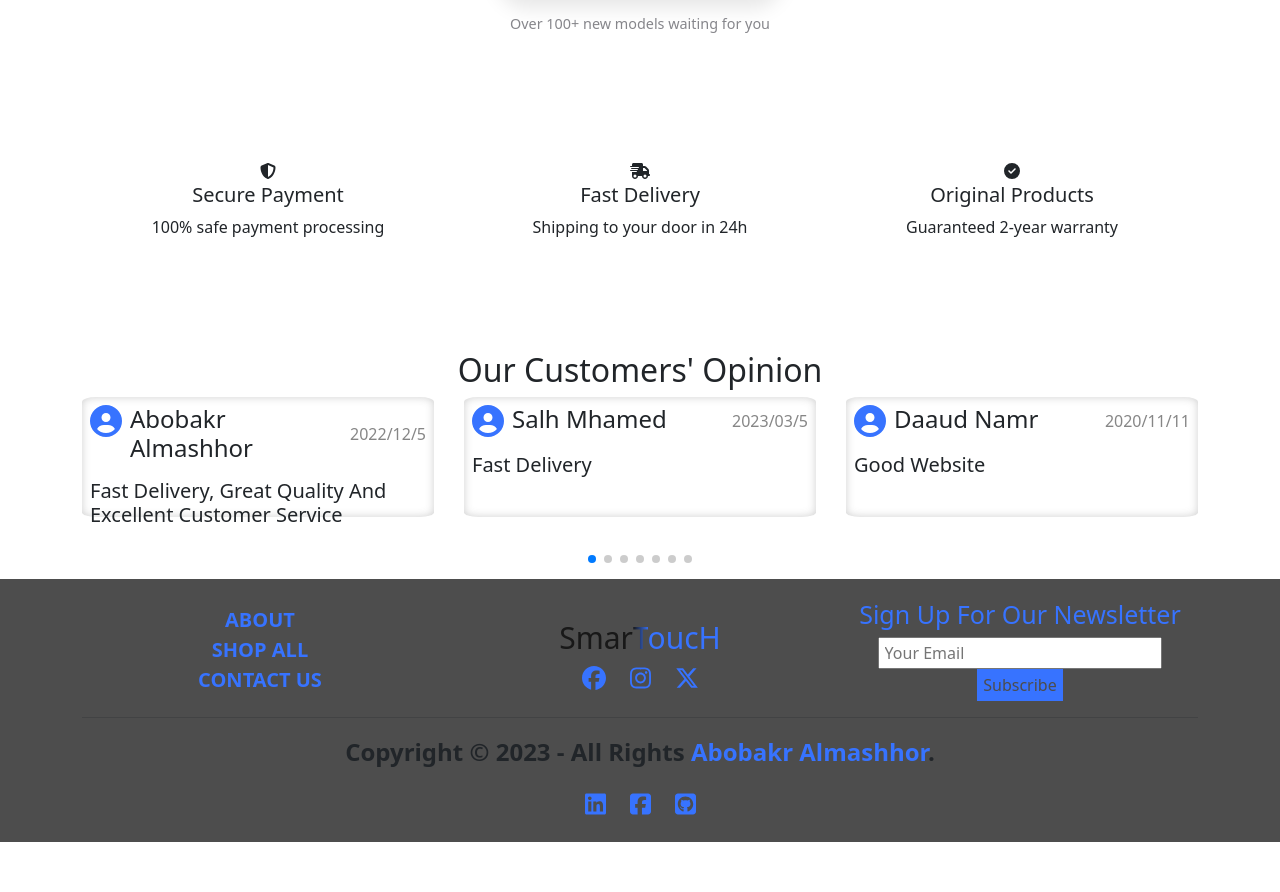
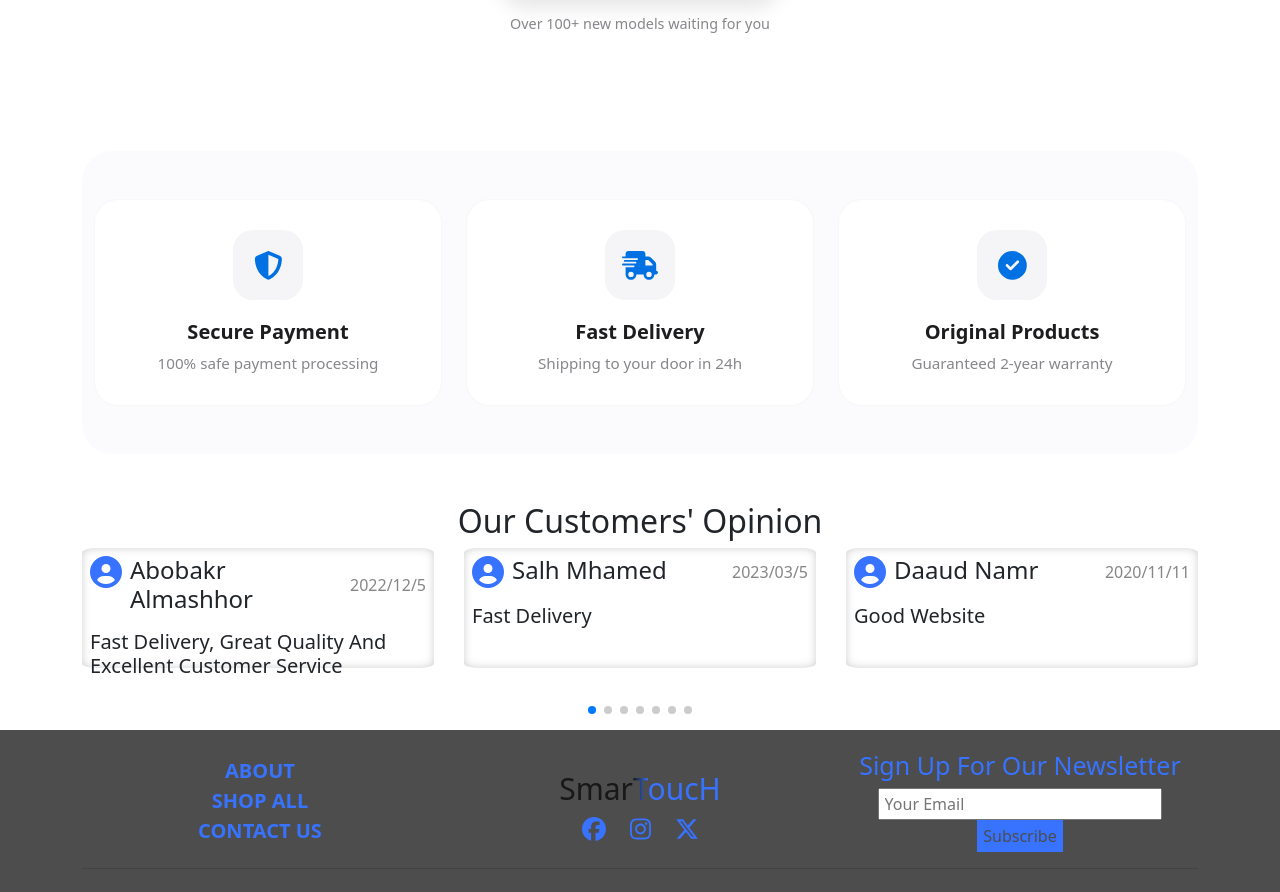
Before and after one commit to ab0bakr1/SmarToucH, a React (Create React App) app: page / in a window 1280 px wide. Shown: the part 2070-2962 px from the top of the page. Before the commit the page ends 2912 px from the top, so only its background shows below. Built offline with nearby package versions, Linux system fonts and the light colour scheme.

Commit message:
Update Excel.css

```diff
--- a/src/Component/Excel/Excel.css
+++ b/src/Component/Excel/Excel.css
@@ -1,15 +1,64 @@
-.excel-card h5{
+.features-section {
+    background: #fbfbfd; /* لون خلفية ناعم جداً */
+    border-radius: 30px;
+    margin-top: 40px;
+}
+
+.feature-modern-card {
+    background: #ffffff;
+    padding: 30px;
+    border-radius: 24px;
+    display: flex;
+    flex-direction: column;
+    align-items: center;
+    transition: all 0.4s ease;
+    border: 1px solid rgba(0, 0, 0, 0.03);
+    height: 100%;
+}
+
+.feature-modern-card:hover {
+    transform: translateY(-8px);
+    box-shadow: 0 15px 35px rgba(0, 0, 0, 0.06);
+    border-color: rgba(0, 113, 227, 0.2);
+}
+
+.feature-icon-wrapper {
+    width: 70px;
+    height: 70px;
+    background: #f5f5f7;
+    border-radius: 20px;
+    display: flex;
+    align-items: center;
+    justify-content: center;
+    font-size: 1.8rem;
+    color: #0071e3; /* اللون الأزرق المعتمد لدينا */
+    margin-bottom: 20px;
+    transition: 0.3s;
+}
+
+.feature-modern-card:hover .feature-icon-wrapper {
+    background: #0071e3;
+    color: #fff;
+    transform: rotateY(180deg); /* تأثير دوران بسيط عند الهوفر */
+}
+
+.feature-text h5 {
+    font-size: 1.25rem;
+    font-weight: 700;
+    color: #1d1d1f;
+    margin-bottom: 8px;
     text-transform: capitalize;
-    margin-top: 10px;
-    color: rgb(55, 115, 255);
 }
-.excel-1{
-    background-color: rgb(77, 77, 77);
-    width: 80px;
-    height: 80px;
-    margin: auto;
-    border-radius: 50% 50% 50% 0%;
+
+.feature-text p {
+    font-size: 0.95rem;
+    color: #86868b;
+    margin: 0;
 }
-.excel-1 svg{
-    margin-top: 23px;
+
+/* تحسينات للشاشات الصغيرة */
+@media (max-width: 768px) {
+    .feature-modern-card {
+        padding: 20px;
+    }
 }
```
